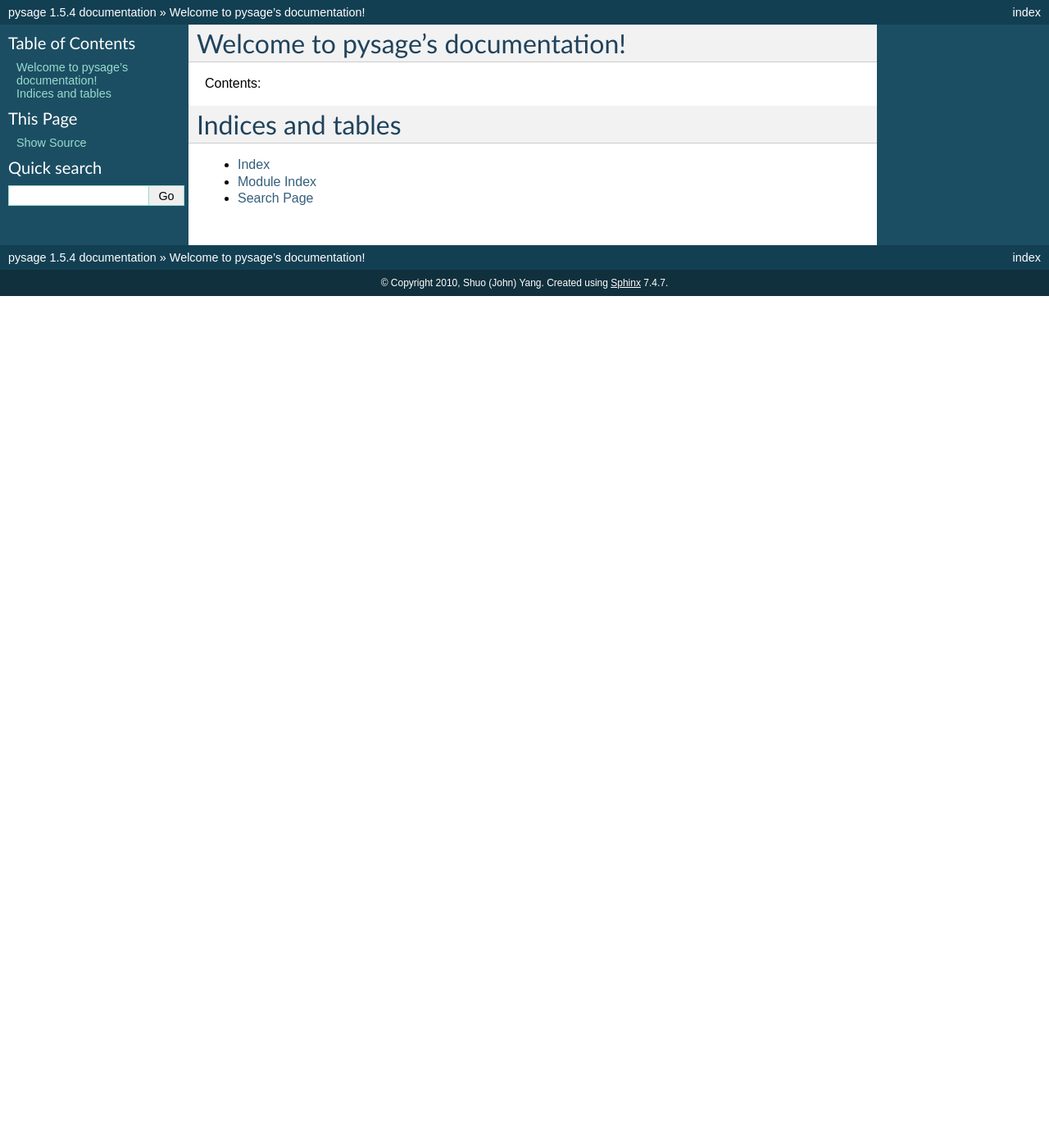
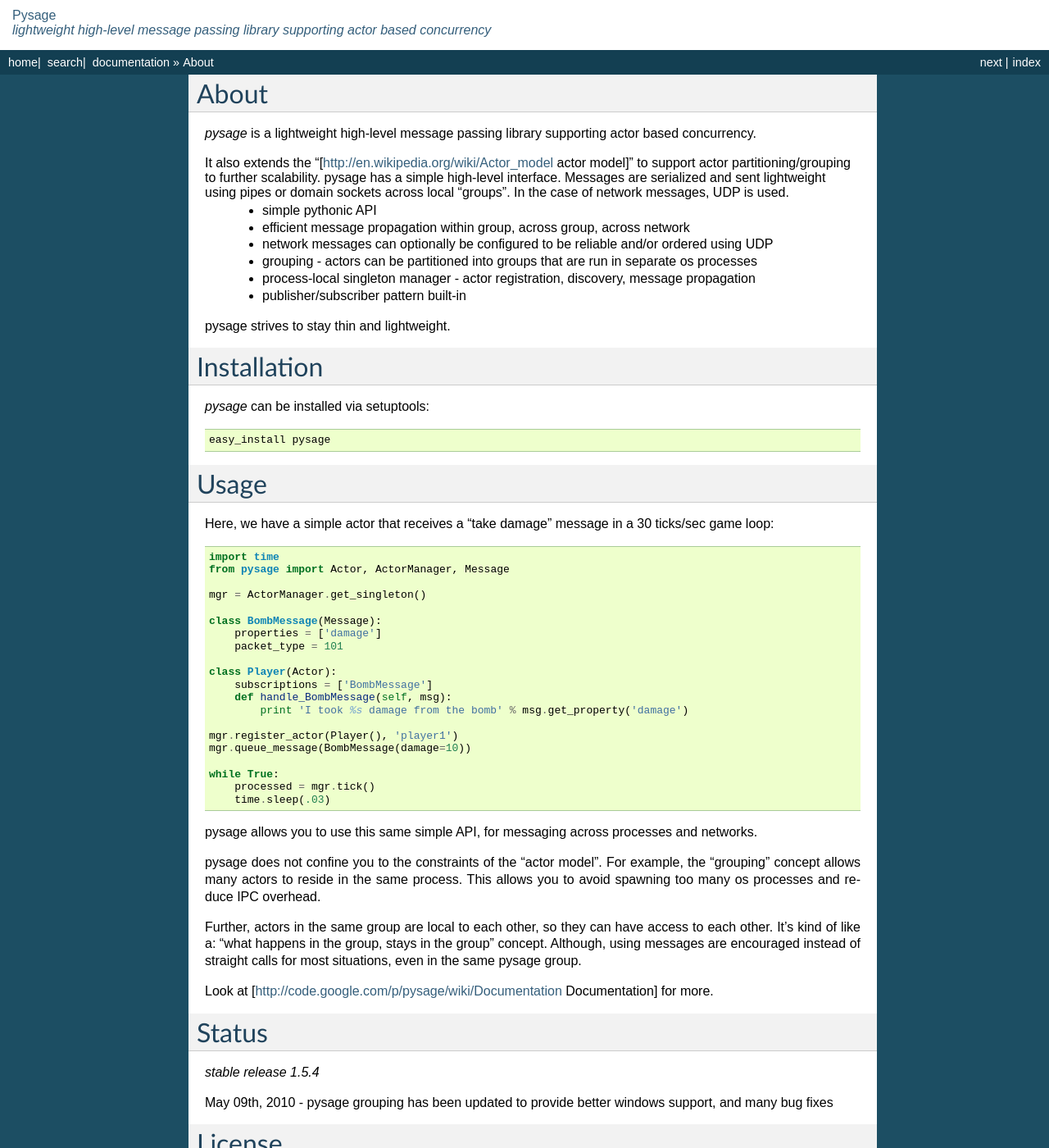
Before and after one commit to realtime-system/pysage, a Sphinx documentation site: the page built from docs/index.rst, in a window 1280 px wide and 1400 px high. Shown: the whole window at 82% size. Built offline with Sphinx 7.4.7, drawn with Linux system fonts in a browser that asks for light colours; some of the changed text lies outside the part shown.

Commit message:
initial revision to documents and style

```diff
--- /dev/null
+++ b/docs/_templates/layout.html
@@ -0,0 +1,21 @@
+{% extends "!layout.html" %}
+
+
+{% block rootrellink %}
+        <li><a href="{{ pathto('index') }}">home</a>|&nbsp;</li>
+        <li><a href="{{ pathto('search') }}">search</a>|&nbsp;</li>
+       <li><a href="{{ pathto('contents') }}">documentation </a> &raquo;</li>
+{% endblock %}
+
+
+{% block relbar1 %}
+
+<div style="background-color: white; text-align: left; padding: 10px 10px 15px 15px">
+<a href="{{ pathto('index') }}"><div class="logo">Pysage</div><div class="subtitle"><i>lightweight high-level message passing library supporting actor based concurrency</i></div></a>
+</div>
+{{ super() }}
+{% endblock %}
+
+{# put the sidebar before the body #}
+{% block sidebar1 %}{{ sidebar() }}{% endblock %}
+{% block sidebar2 %}{% endblock %}
--- a/docs/index.rst
+++ b/docs/index.rst
@@ -3,7 +3,76 @@
    You can adapt this file completely to your liking, but it should at least
    contain the root `toctree` directive.
 
-Welcome to pysage's documentation!
+About
+======
+
+*pysage* is a lightweight high-level message passing library supporting actor based concurrency.
+
+It also extends the "[http://en.wikipedia.org/wiki/Actor_model actor model]" to support actor partitioning/grouping to further scalability.  pysage has a simple high-level interface.  Messages are serialized and sent lightweight using pipes or domain sockets across local "groups".  In the case of network messages, UDP is used.
+  * simple pythonic API
+  * efficient message propagation within group, across group, across network
+  * network messages can optionally be configured to be reliable and/or ordered using UDP
+  * grouping - actors can be partitioned into groups that are run in separate os processes
+  * process-local singleton manager - actor registration, discovery, message propagation
+  * publisher/subscriber pattern built-in
+
+pysage strives to stay thin and lightweight.
+
+Installation
+============
+*pysage* can be installed via setuptools::
+
+    easy_install pysage
+
+Usage
+=====
+Here, we have a simple actor that receives a "take damage" message in a 30 ticks/sec game loop::
+
+    import time
+    from pysage import Actor, ActorManager, Message
+
+    mgr = ActorManager.get_singleton()
+
+    class BombMessage(Message):
+        properties = ['damage']
+        packet_type = 101
+
+    class Player(Actor):
+        subscriptions = ['BombMessage']
+        def handle_BombMessage(self, msg):
+            print 'I took %s damage from the bomb' % msg.get_property('damage')
+
+    mgr.register_actor(Player(), 'player1')
+    mgr.queue_message(BombMessage(damage=10))
+
+    while True:
+        processed = mgr.tick()
+        time.sleep(.03)
+
+pysage allows you to use this same simple API, for messaging across processes and networks.
+
+pysage does not confine you to the constraints of the "actor model".  For example, the "grouping" concept allows many actors to reside in the same process.  This allows you to avoid spawning too many os processes and reduce IPC overhead.
+
+Further, actors in the same group are local to each other, so they can have access to each other.  It's kind of like a: "what happens in the group, stays in the group" concept.  Although, using messages are encouraged instead of straight calls for most situations, even in the same pysage group.
+
+Look at [http://code.google.com/p/pysage/wiki/Documentation Documentation] for more.
+
+Status
+=======
+*stable release 1.5.4*
+
+May 09th, 2010 - pysage grouping has been updated to provide better windows support, and many bug fixes
+
+License
+=======
+pysage itself uses MIT license.
+
+pysage provides built-in UDP and TCP transport.  However, if you need reliable/ordered UDP messaging across network, pysage uses [http://pyraknet.slowchop.com/ pyraknet] and therefore [http://www.jenkinssoftware.com/ Raknet] for UDP network implementation.  pyraknet uses the GNU Lesser General Public License.
+
+!RakNet is free to use for non-commercial use and purchasable for commercial use. It uses the Creative Commons Attribution - !NonCommercial 2.5 license.
+
+(see [http://www.jenkinssoftware.com/ raknet]/[http://pyraknet.slowchop.com/ pyraknet])
+
 ==================================
 
 Contents:
--- a/setup.py
+++ b/setup.py
@@ -14,7 +14,7 @@
       packages=['pysage'],
 
     # metadata for upload to PyPI
-    author = "John S. Yang",
+    author = "Shuo (John) Yang",
     author_email = "bigjhnny@gmail.com",
     description = "pysage",
     license = "MIT",
```
Also changed, not shown: other parts of docs/index.rst (+2 -0 lines), docs/_static/default.css (added, +454 -0 lines), docs/getting_started.rst (added, +112 -0 lines), docs/_static/basic_screenshot.png (added).
